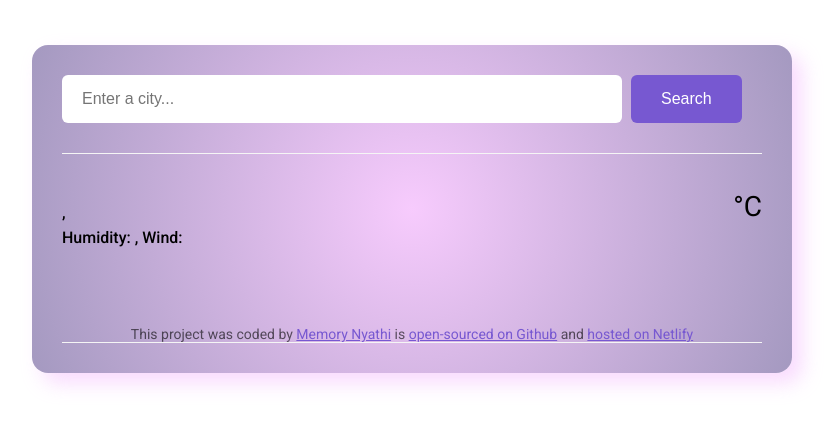
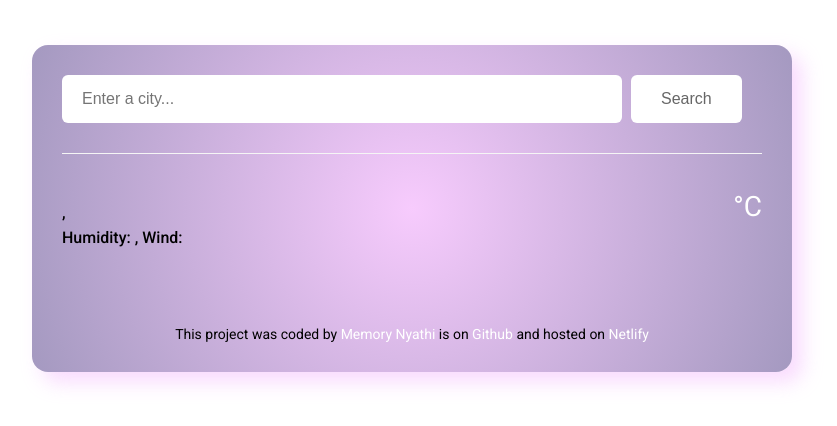
Before and after one commit to nyathi-memory/Weather-Forecast-Final-project, a plain HTML site: page index.html in a window 1280 px wide. Shown: the whole page, without its empty margins (228-1065 px from the left). Drawn offline with nearby package versions, Linux system fonts and the light colour scheme; no server answers.

Commit message:
final touch-ups

```diff
--- a/index.html
+++ b/index.html
@@ -47,10 +47,10 @@
     <footer>
         This project was coded by
         <a href="https://github.com/nyathi-memory"target="_blank">Memory Nyathi</a>
-        is
-        <a href="https://github.com/nyathi-memory/WeatherApp-project" target="_blank">open-sourced on Github</a>
-        and
-        <a href="https://isimosezuluu.netlify.app"target="_blank">hosted on Netlify</a>
+        is on
+        <a href="https://github.com/nyathi-memory/WeatherApp-project" target="_blank">Github</a>
+        and hosted on
+        <a href="https://isimosezuluu.netlify.app"target="_blank">Netlify</a>
 
     </footer>
 </div>
--- a/source/style.css
+++ b/source/style.css
@@ -3,7 +3,8 @@ body{
   font-family: "Roboto", sans-serif;
   }
   a{
-    color: #7758D1;
+    color: #ffffff;
+    text-decoration: none;
   }
   header{
     border-bottom: 1px solid whitesmoke;
@@ -13,6 +14,7 @@ body{
     margin: 0;
     font-size: 38px;
     line-height: 48px;
+    color: #ffffff;
   }
   .app{
     background: radial-gradient(circle, rgba(247, 203, 253, 1), rgba(164, 153, 192, 1));
@@ -31,11 +33,12 @@ body{
 
   }
   .app-details strong {
-    color: #7758D1;
+    color: #ffffff;
   }
   .app-temperature{
     display: flex;
     margin-left: 10px;
+    color: #ffffff;
   }
   .forecast{
     display: flex;
@@ -61,7 +64,7 @@ body{
     text-align: center;
     font-size: 16px;
     margin-top: 10px;
-    color: #7758D1;
+    color: #ffffff;
     display: flex;
     justify-content: center;
 
@@ -92,17 +95,17 @@ body{
 }
 
 .search-form-button{
-background-color: #7758D1;
+background-color: #ffffff;
 padding: 15px 30px;
 font-size: 16px;
 border: none;
 border-radius: 6px;
-color: white;
+color: rgba(0, 0, 0, 0.6);
 margin-left: 5px;
 }
 .search-form-button:hover{
   background:#fff;
-  color: #7758D1;
+  color: #A499C0;
   cursor: pointer;
 }
 main{
@@ -115,9 +118,8 @@ main{
 }
 
 footer{
-    border-bottom: 1px solid whitesmoke;
+    border-bottom: none;
     padding: 30px 0 0 0 0;
     text-align: center;
     font-size: 14px;
-    color: rgba(0, 0, 0, 0.6);
   }
```
